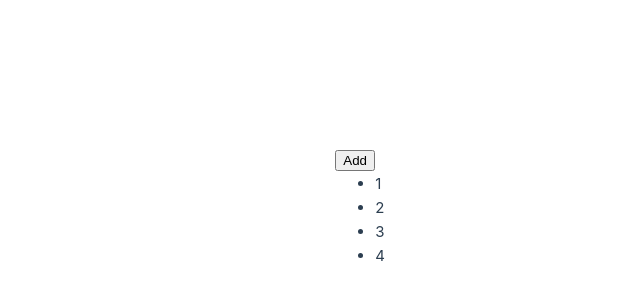
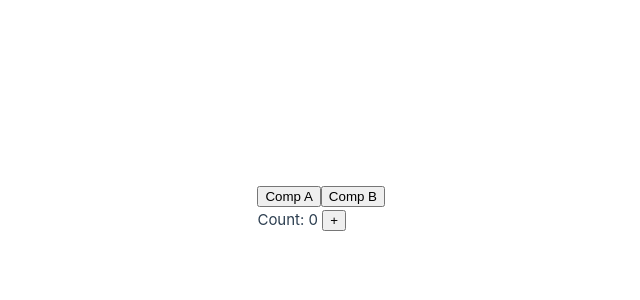
Before and after one commit to JeongAhYoon/vue_practice, a Vue app: page / in a window 1280 px wide. Shown: the part 72-372 px from the top of the page, without its empty margins (255-895 px from the left). Built offline with nearby package versions, Linux system fonts and the light colour scheme.

Commit message:
cacheComponentvalues

```diff
--- a/src/App.vue
+++ b/src/App.vue
@@ -1,7 +1,7 @@
 <template>
   <div>
-    <TransitionList />
-    <!-- <TransitionComponent /> -->
+    <!-- <TransitionList /> -->
+    <TransitionComponent />
     <!-- <PostComponent /> -->
     <!-- <MouseTracker /> -->
     <!-- <Posts v-if="showPost"> </Posts>
--- a/src/components/CompA.vue
+++ b/src/components/CompA.vue
@@ -1,3 +1,16 @@
 <template>
-    <div>Comp A</div>
+    <div>Count: {{ count }} <button @click="count++" > + </button></div>
+
 </template>
+
+<script setup>
+import { onActivated, onDeactivated, ref } from 'vue';
+
+const count = ref(0);
+onActivated(() => {
+    console.log("On activated A")
+})
+onDeactivated(() => {
+    console.log("On Deactivated A")
+})
+</script>
--- a/src/components/CompB.vue
+++ b/src/components/CompB.vue
@@ -1,3 +1,15 @@
 <template>
-    <div>Comp B</div>
+    <div><input type="text" v-model="message" /></div>
 </template>
+
+<script setup>
+import { onActivated, onDeactivated, ref } from 'vue';
+
+const message = ref('');
+onActivated(() => {
+    console.log("On activated B")
+})
+onDeactivated(() => {
+    console.log("On Deactivated B")
+})
+</script>
--- a/src/components/TransitionComponent.vue
+++ b/src/components/TransitionComponent.vue
@@ -2,17 +2,20 @@
   <button @click="loadCompA">Comp A</button>
   <button @click="loadCompB">Comp B</button>
   <Transition mode="out-in" appear>
-    <component :is="activeComponentName" />
+    <!-- appear은 처음 디폴트 컴포넌트가 나올때부터 애니메이션 효과를 발생시키는 것  -->
+    <keep-alive>
+      <component :is="activeComponentName" />
+    </keep-alive>
   </Transition>
 </template>
 
 <script setup>
-import { ref, Transition } from "vue";
+import { ref, shallowRef, Transition } from "vue";
 import CompA from "./CompA.vue";
 import CompB from "./CompB.vue";
-const activeComponentName = ref(CompA);
-const loadCompA = () => activeComponentName.value = CompA;
-const loadCompB = () => activeComponentName.value = CompB;
+const activeComponentName = shallowRef(CompA);
+const loadCompA = () => (activeComponentName.value = CompA);
+const loadCompB = () => (activeComponentName.value = CompB);
 const show = ref(true);
 const docState = ref("edit");
 </script>
@@ -30,6 +33,6 @@ const docState = ref("edit");
 
 .v-enter-active,
 .v-leave-active {
-  transition: all 1s;
+  transition: all 0.2s;
 }
 </style>
```
